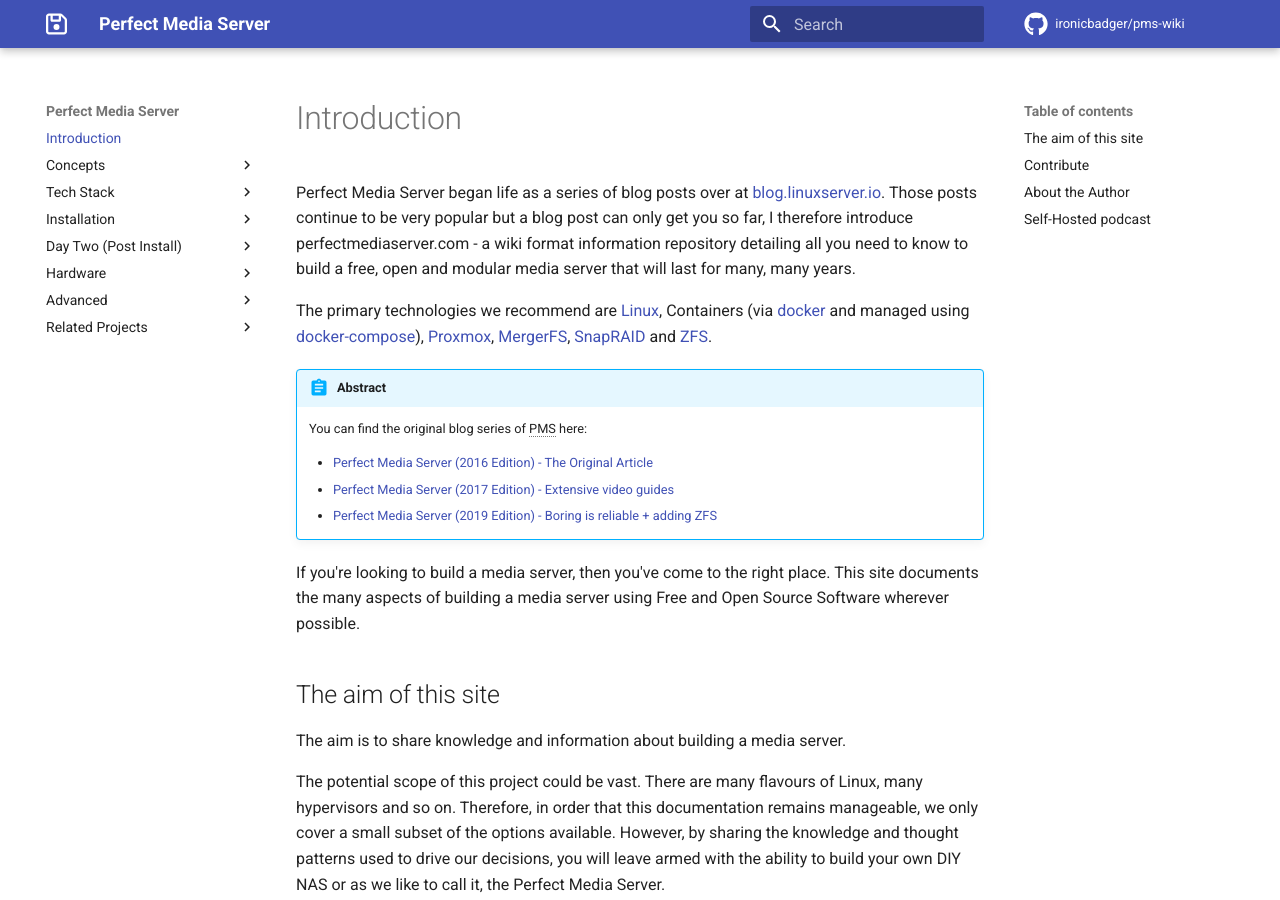
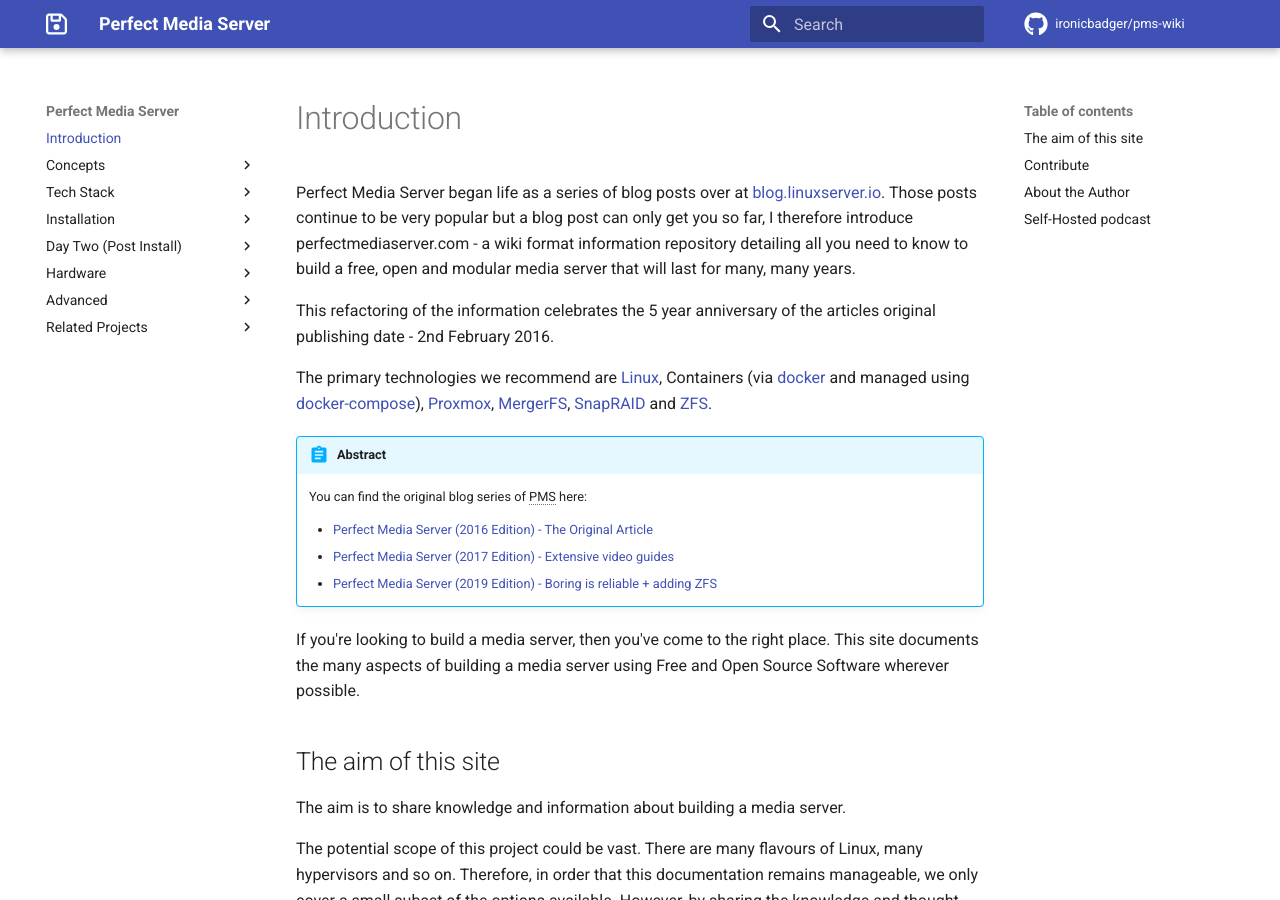
Before and after one commit to ironicbadger/pms-wiki, an MkDocs documentation site: the page built from docs/index.md, in a window 1280 px wide and 900 px high. Built offline with MkDocs 1.6.1 and Material for MkDocs 9.7.7, drawn with Linux system fonts in a browser that asks for light colours; some web fonts are replaced; comment, search, counter and statistics services are not loaded.

Commit message:
added nod to OG publishing date

```diff
--- a/docs/index.md
+++ b/docs/index.md
@@ -3,6 +3,8 @@ title: Introduction
 ---
 
 Perfect Media Server began life as a series of blog posts over at [blog.linuxserver.io](https://blog.linuxserver.io/tag/perfectmediaserver/). Those posts continue to be very popular but a blog post can only get you so far, I therefore introduce perfectmediaserver.com - a wiki format information repository detailing all you need to know to build a free, open and modular media server that will last for many, many years.
+
+This refactoring of the information celebrates the 5 year anniversary of the articles original publishing date - 2nd February 2016.
 
 The primary technologies we recommend are [Linux](https://www.linux.org/), Containers (via [docker](https://www.docker.com/) and managed using [docker-compose](https://docs.docker.com/compose/)), [Proxmox](https://www.proxmox.com/en/), [MergerFS](https://github.com/trapexit/mergerfs/), [SnapRAID](http://www.snapraid.it/) and [ZFS](https://zfsonlinux.org/).
 
```
